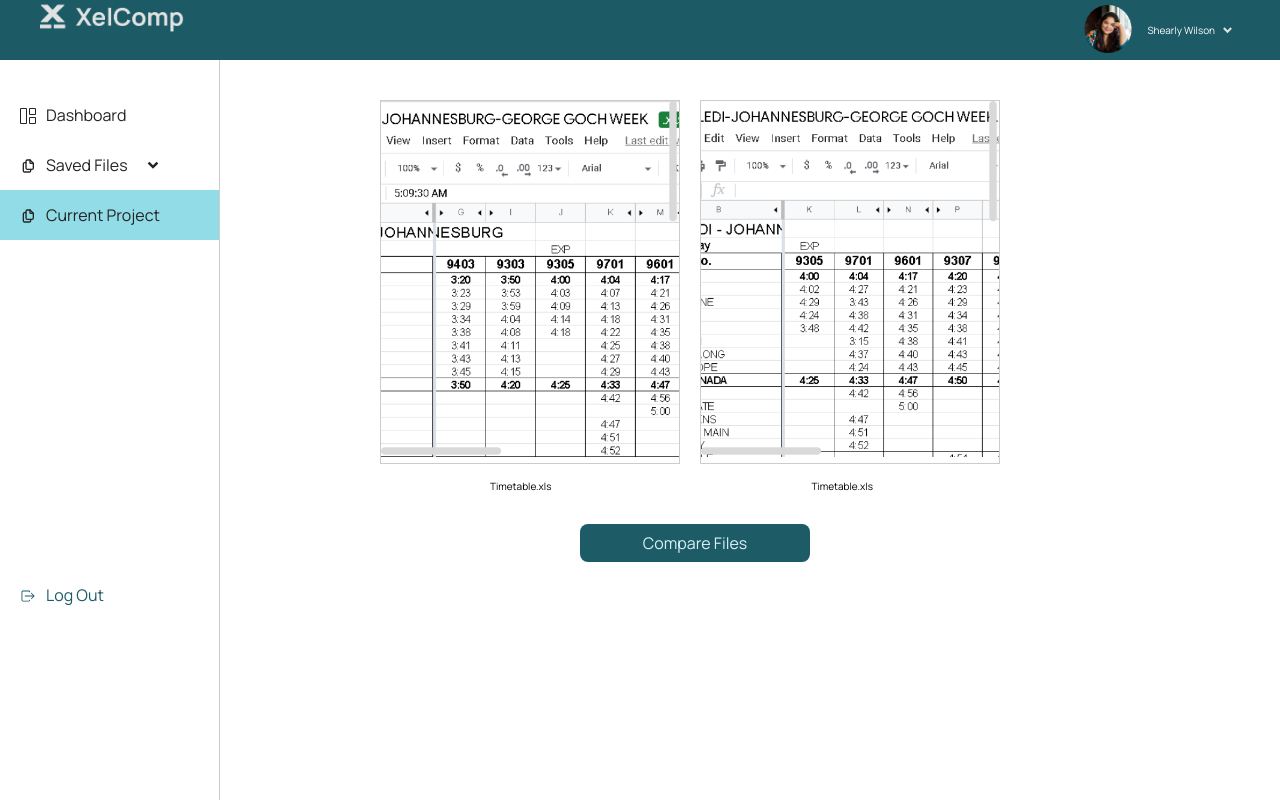
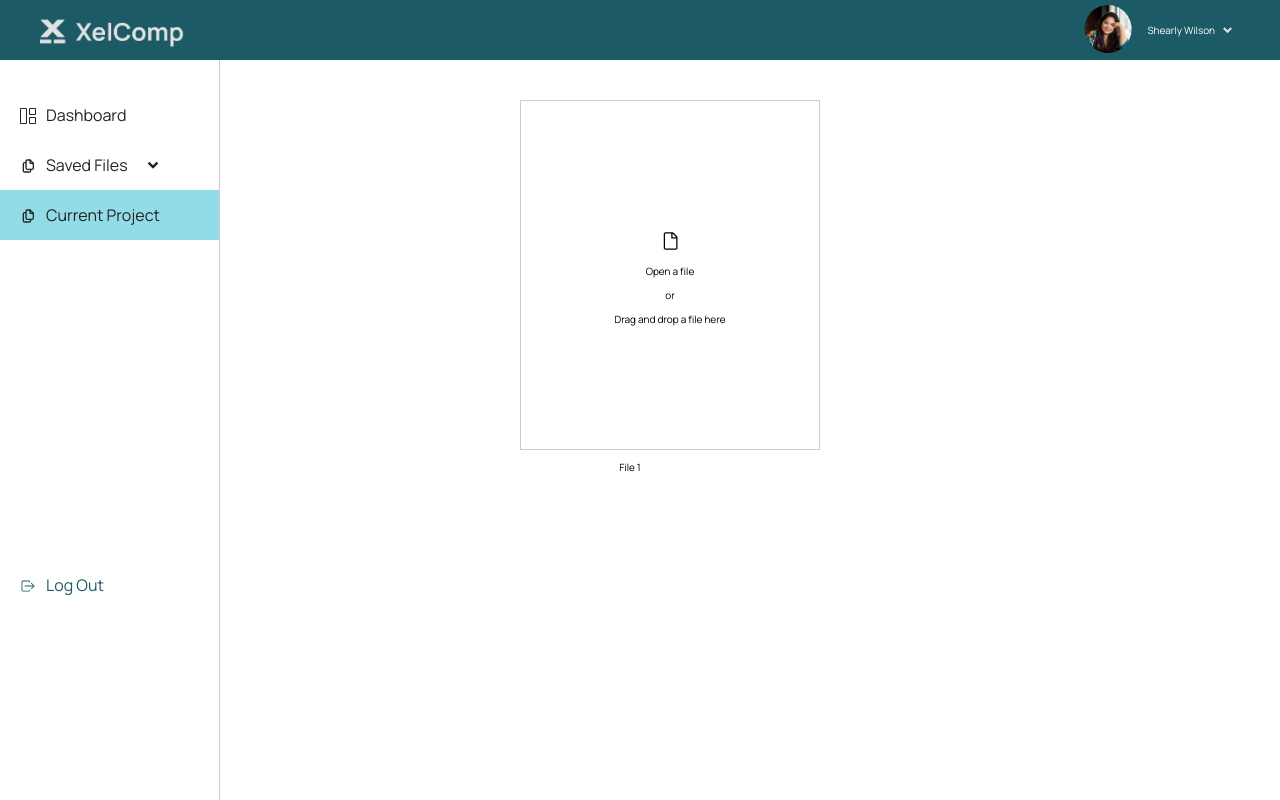
Before and after one commit to zuri-training/excel_comp_team_105, a React (Create React App) app in the folder client/: page / in a window 1280 px wide. Built offline with nearby package versions, Linux system fonts and the light colour scheme.

Commit message:
dashboard page

```diff
--- a/client/src/App.js
+++ b/client/src/App.js
@@ -11,7 +11,7 @@ import DashboardCompare2Files from "./Components/Pages/dashboard_compare2files/D
 function App() {
   return (
     <>
-      <DashboardCompare2Files />
+      <DashboardNpsf />
 
     </>
   );
--- a/client/src/Components/Pages/dashboard-new project_single file/dashboard-npsf.css
+++ b/client/src/Components/Pages/dashboard-new project_single file/dashboard-npsf.css
@@ -38,6 +38,7 @@ body{
     margin-bottom: 40px;
     /* margin: 2px; */
     margin-left: 40px;
+    margin-top: 15px;
 }
 .dash-image{
     display: flex;
--- a/client/src/Components/Pages/dashboard_compare2files/dashboard_compare2files.css
+++ b/client/src/Components/Pages/dashboard_compare2files/dashboard_compare2files.css
@@ -38,6 +38,7 @@ body{
     margin-bottom: 40px;
     /* margin: 2px; */
     margin-left: 40px;
+    margin-top: 15px;
 }
 .dash-cm{
     display: flex;
--- a/client/src/Components/Pages/dashboard_compare_single/dashboard_compare.css
+++ b/client/src/Components/Pages/dashboard_compare_single/dashboard_compare.css
@@ -38,6 +38,7 @@ body{
     margin-bottom: 40px;
     /* margin: 2px; */
     margin-left: 40px;
+    margin-top: 15px;
 }
 .dash-cm{
     display: flex;
--- a/client/src/Components/Pages/dashboard_home/dashboard_home.css
+++ b/client/src/Components/Pages/dashboard_home/dashboard_home.css
@@ -40,6 +40,7 @@ body{
     margin-bottom: 40px;
     /* margin: 2px; */
     margin-left: 40px;
+    margin-top: 15px;
 }
 .dashbtn{
     /* margin-right: 505px; */
```
